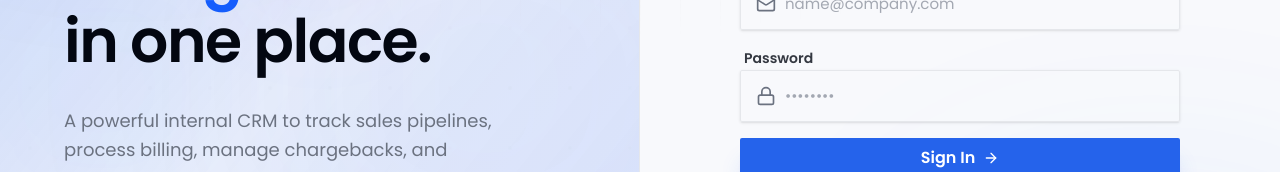
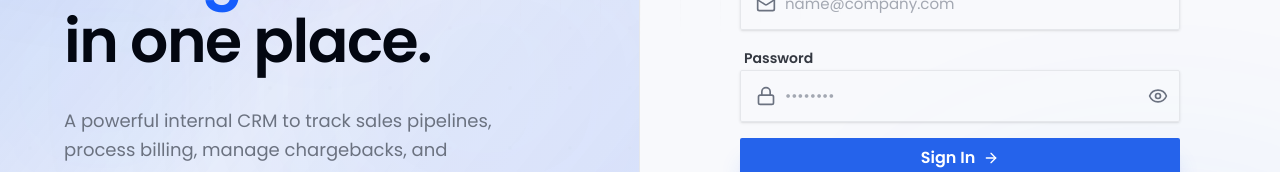
Before and after one commit to saimsultan380/space-tech-solution, a Next.js app: page /login in a window 1280 px wide. Shown: the part 362-534 px from the top of the page. Built offline with nearby package versions, Linux system fonts and the light colour scheme.

Commit message:
first commit

```diff
--- a/src/app/login/page.tsx
+++ b/src/app/login/page.tsx
@@ -4,15 +4,15 @@ import { useEffect, useState } from "react";
 import { useRouter } from "next/navigation";
 import { createClient } from "@/lib/supabase/client";
 import { Button } from "@/components/ui/button";
-import { Input } from "@/components/ui/input";
 import { Spinner } from "@/components/ui/loading";
-import { Lock, Mail, ArrowRight, AlertCircle } from "lucide-react";
+import { Lock, Mail, ArrowRight, AlertCircle, Eye, EyeOff } from "lucide-react";
 
 import Link from "next/link";
 
 export default function LoginPage() {
   const [email, setEmail] = useState("");
   const [password, setPassword] = useState("");
+  const [showPassword, setShowPassword] = useState(false);
   const [error, setError] = useState("");
   const [notice, setNotice] = useState<string>("");
   const [loading, setLoading] = useState(false);
@@ -214,13 +214,27 @@ export default function LoginPage() {
                   </div>
                   <input
                     id="password"
-                    type="password"
+                    type={showPassword ? "text" : "password"}
                     placeholder="••••••••"
                     value={password}
                     onChange={(e) => setPassword(e.target.value)}
                     required
-                    className="flex h-13 w-full rounded-md border border-input bg-background/50 pl-11 pr-4 text-[15px] shadow-sm ring-offset-background transition-all placeholder:text-muted-foreground/60 focus-visible:outline-none focus-visible:ring-2 focus-visible:ring-primary/20 focus-visible:border-primary disabled:cursor-not-allowed disabled:opacity-50"
+                    autoComplete="current-password"
+                    className="flex h-13 w-full rounded-md border border-input bg-background/50 pl-11 pr-12 text-[15px] shadow-sm ring-offset-background transition-all placeholder:text-muted-foreground/60 focus-visible:outline-none focus-visible:ring-2 focus-visible:ring-primary/20 focus-visible:border-primary disabled:cursor-not-allowed disabled:opacity-50"
                   />
+                  <button
+                    type="button"
+                    onClick={() => setShowPassword((v) => !v)}
+                    className="absolute inset-y-0 right-0 flex items-center rounded-md pr-3 text-muted-foreground outline-none transition-colors hover:text-foreground focus-visible:text-foreground focus-visible:ring-2 focus-visible:ring-primary/30"
+                    aria-label={showPassword ? "Hide password" : "Show password"}
+                    aria-pressed={showPassword}
+                  >
+                    {showPassword ? (
+                      <EyeOff className="h-5 w-5 shrink-0" aria-hidden />
+                    ) : (
+                      <Eye className="h-5 w-5 shrink-0" aria-hidden />
+                    )}
+                  </button>
                 </div>
               </div>
 
--- a/src/components/shared/notes-section.tsx
+++ b/src/components/shared/notes-section.tsx
@@ -7,7 +7,9 @@ import { Textarea } from "@/components/ui/textarea";
 import { Badge } from "@/components/ui/badge";
 import { Spinner } from "@/components/ui/loading";
 import { createNote, toggleNoteImportance, deleteNote } from "@/lib/actions/notes";
+import { ROLE_HINT_LABELS } from "@/lib/constants";
 import { formatDateTime } from "@/lib/utils";
+import type { UserRole } from "@/lib/types";
 import {
   MessageSquare,
   Plus,
@@ -23,7 +25,7 @@ interface Note {
   content: string;
   is_important: boolean;
   created_at: string;
-  user: { id: string; full_name: string } | null;
+  user: { id: string; full_name: string; role: UserRole } | null;
 }
 
 interface NotesSectionProps {
@@ -176,7 +178,19 @@ export function NotesSection({ notes, saleId, customerId }: NotesSectionProps) {
               <div className="mb-2 flex flex-col gap-2 sm:flex-row sm:items-start sm:justify-between">
                 <div className="flex flex-wrap items-center gap-2">
                   <span className="text-sm font-semibold">
-                    {note.user?.full_name || "System"}
+                    {note.user ? (
+                      <>
+                        {note.user.full_name?.trim() || "Unknown user"}
+                        {note.user.role && ROLE_HINT_LABELS[note.user.role] ? (
+                          <span className="font-medium text-muted-foreground">
+                            {" "}
+                            ({ROLE_HINT_LABELS[note.user.role]})
+                          </span>
+                        ) : null}
+                      </>
+                    ) : (
+                      "System"
+                    )}
                   </span>
                   {note.is_important && (
                     <Badge className="bg-amber-100 text-amber-700 dark:bg-amber-900/30 dark:text-amber-400">
--- a/src/lib/actions/notes.ts
+++ b/src/lib/actions/notes.ts
@@ -8,7 +8,7 @@ export async function getNotes(params: { sale_id?: string; customer_id?: string
   const supabase = await createClient();
   let query = supabase
     .from("notes")
-    .select("*, user:users(id, full_name)")
+    .select("*, user:users(id, full_name, role)")
     .order("created_at", { ascending: false });
 
   if (params.sale_id) {
--- a/src/lib/constants.ts
+++ b/src/lib/constants.ts
@@ -9,6 +9,13 @@ export const ROLES = {
 export const ROLE_LABELS: Record<string, string> = {
   super_admin: "Super Admin",
   sales_agent: "Sales Agent",
+  processor: "Processor",
+};
+
+/** Compact labels for inline hints (e.g. note author). */
+export const ROLE_HINT_LABELS: Record<string, string> = {
+  super_admin: "Admin",
+  sales_agent: "Sales agent",
   processor: "Processor",
 };
 
```
